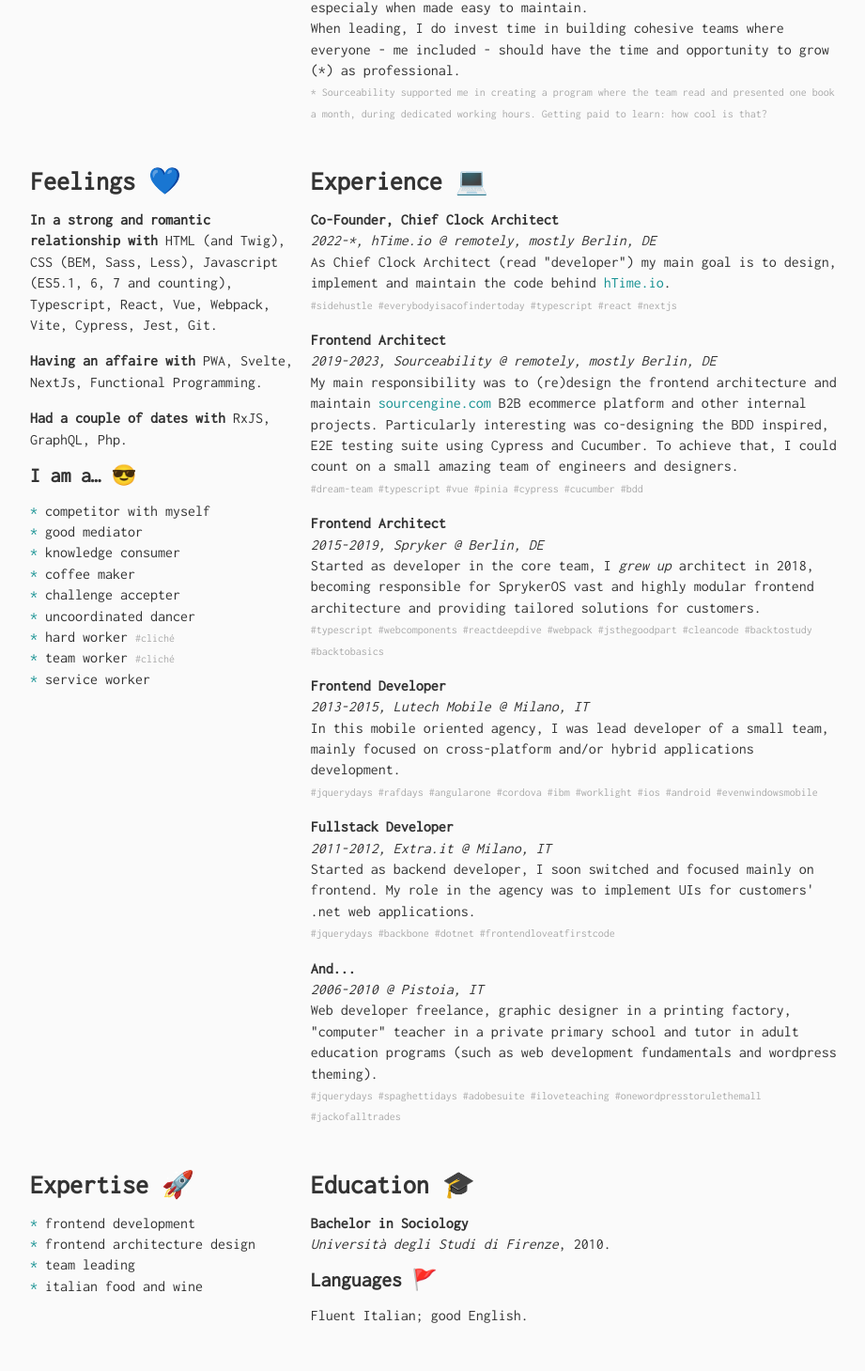
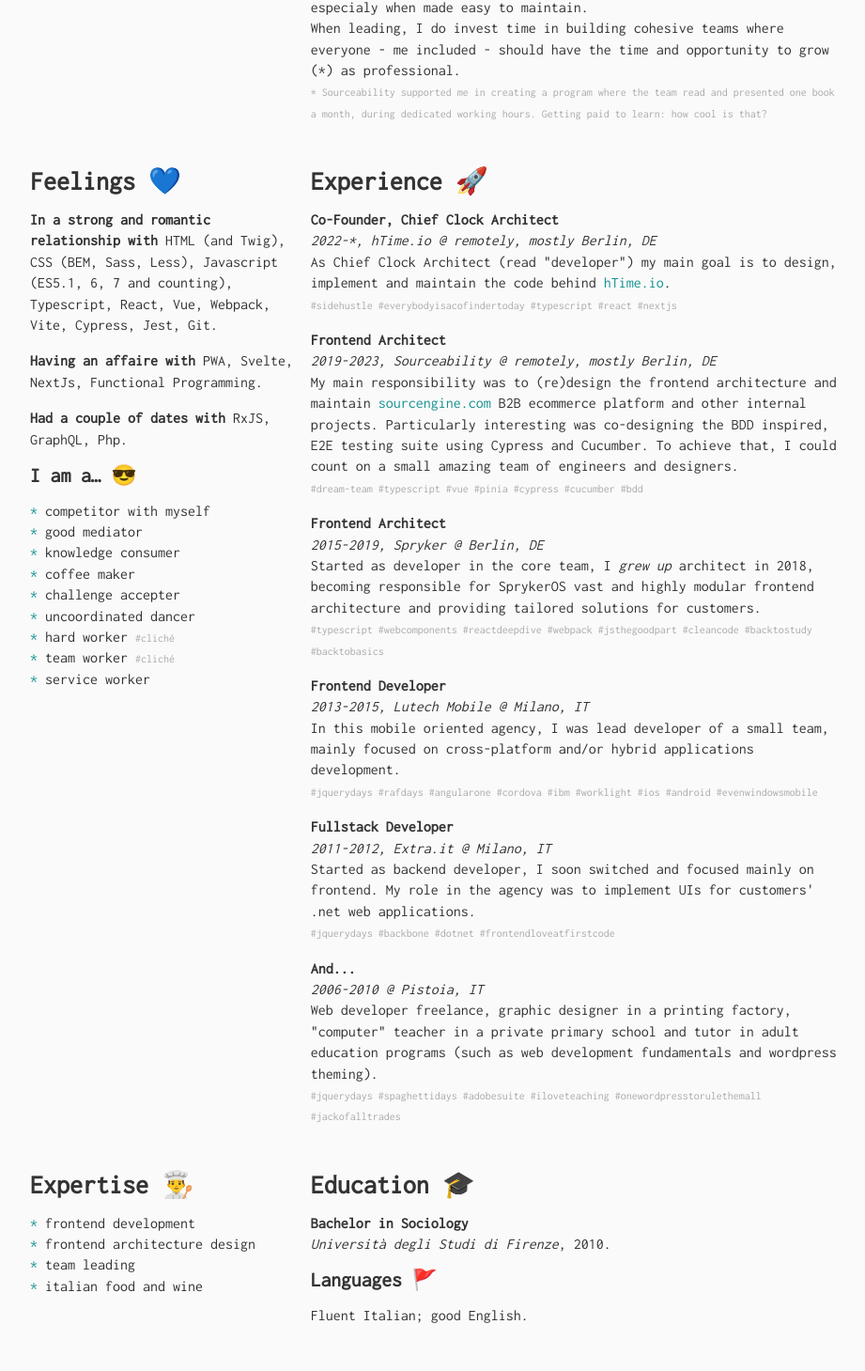
Before and after one commit to ilmente/ilmente.com, a SvelteKit app: page /resume in a window 1280 px wide. Shown: the part 636-2095 px from the top of the page at 94% size, without its empty margins (176-1097 px from the left). Built offline with nearby package versions, Linux system fonts and the light colour scheme.

Commit message:
final touch

```diff
--- a/src/routes/+page.svelte
+++ b/src/routes/+page.svelte
@@ -5,7 +5,7 @@
 <Layout>
 	<svelte:fragment slot="title">ilmente.com</svelte:fragment>
 	<p>
-		My name is <strong>Alessandro Bellini</strong>. Welcome!
+		My name is <strong>Alessandro Bellini</strong>. Welcome! 👋
 		<br />
 		I'm a geek who does love "frontending" and air drumming while coding. I also like taking photographs
 		here and there, cooking (and eating, probably even more), drinking way too much fine espresso coffee,
--- a/src/routes/resume/+page.svelte
+++ b/src/routes/resume/+page.svelte
@@ -75,7 +75,7 @@
 			</ul>
 		</section>
 		<section>
-			<h2>Experience 💻</h2>
+			<h2>Experience 🚀</h2>
 			<h4>Co-Founder, Chief Clock Architect</h4>
 			<h5>2022-*, hTime.io @ remotely, mostly Berlin, DE</h5>
 			<p>
@@ -149,7 +149,7 @@
 
 	<div data-grid>
 		<section>
-			<h2>Expertise 🚀</h2>
+			<h2>Expertise 👨‍🍳</h2>
 			<ul>
 				<li>frontend development</li>
 				<li>frontend architecture design</li>
```
Also changed, not shown: src/routes/+error.svelte (+14 -2 lines).
